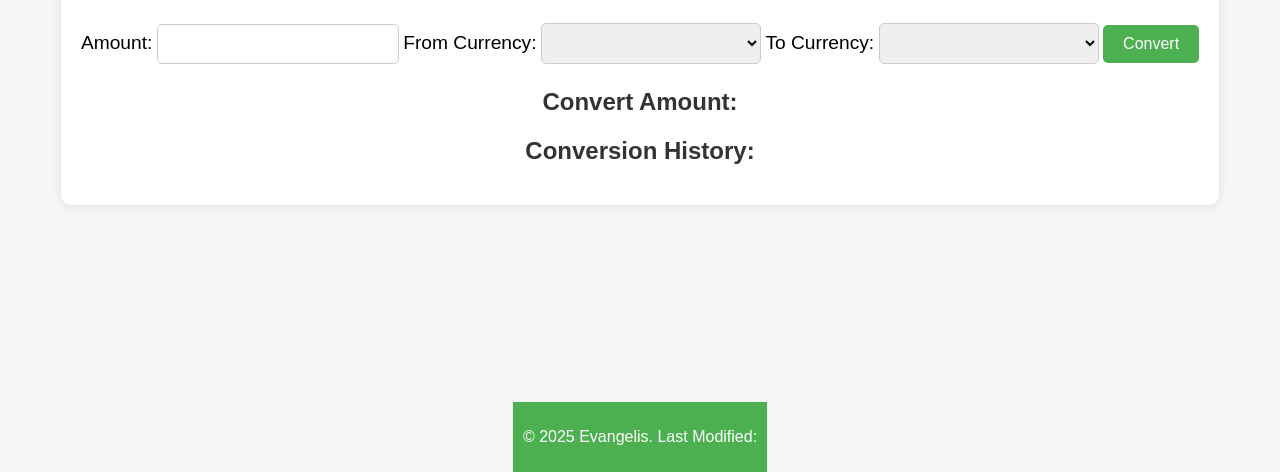
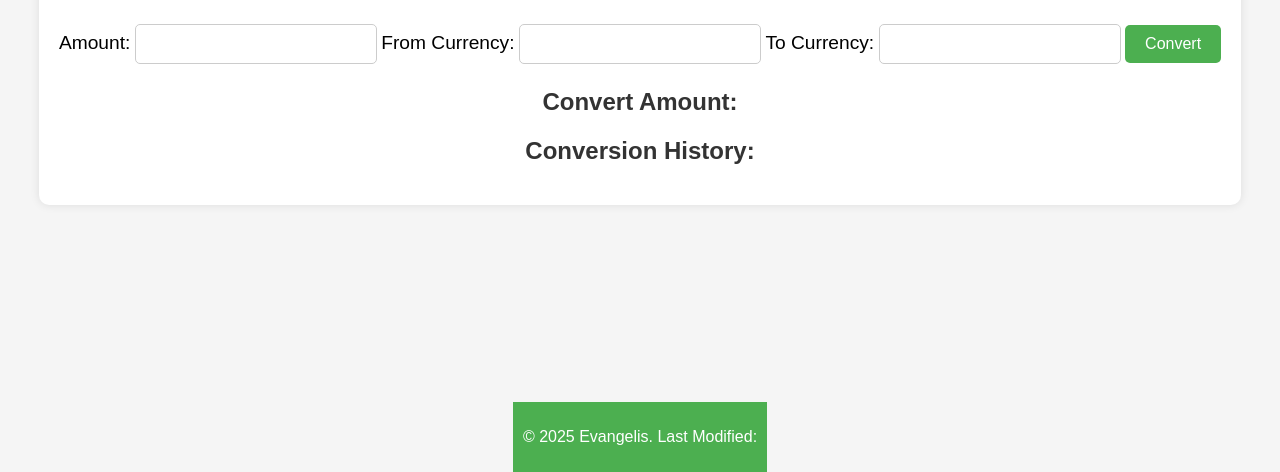
Before and after one commit to evangelisq/ConverterApp, a plain HTML site: page index.html in a window 1280 px wide. Shown: the part 328-800 px from the top of the page. Drawn offline with Linux system fonts and the light colour scheme.

Commit message:
added again some in html

```diff
--- a/index.html
+++ b/index.html
@@ -25,10 +25,12 @@
            <input type="number" id="amount" :placeholder="Enter amount">
 
            <label for="from-currency">From Currency:</label>
-           <select id="from-currency-select"></select>
+           <input type="text" id="from-currency" ::placeholder="Enter from currency">
+
 
            <label for="to-currency">To Currency:</label>
-           <select id="to-currency-select"></select>
+           <input type="text" id="to-currency" ::placeholder="Enter to currency">
+
 
               <button onclick="convertCurrency()">Convert</button>
 
```
